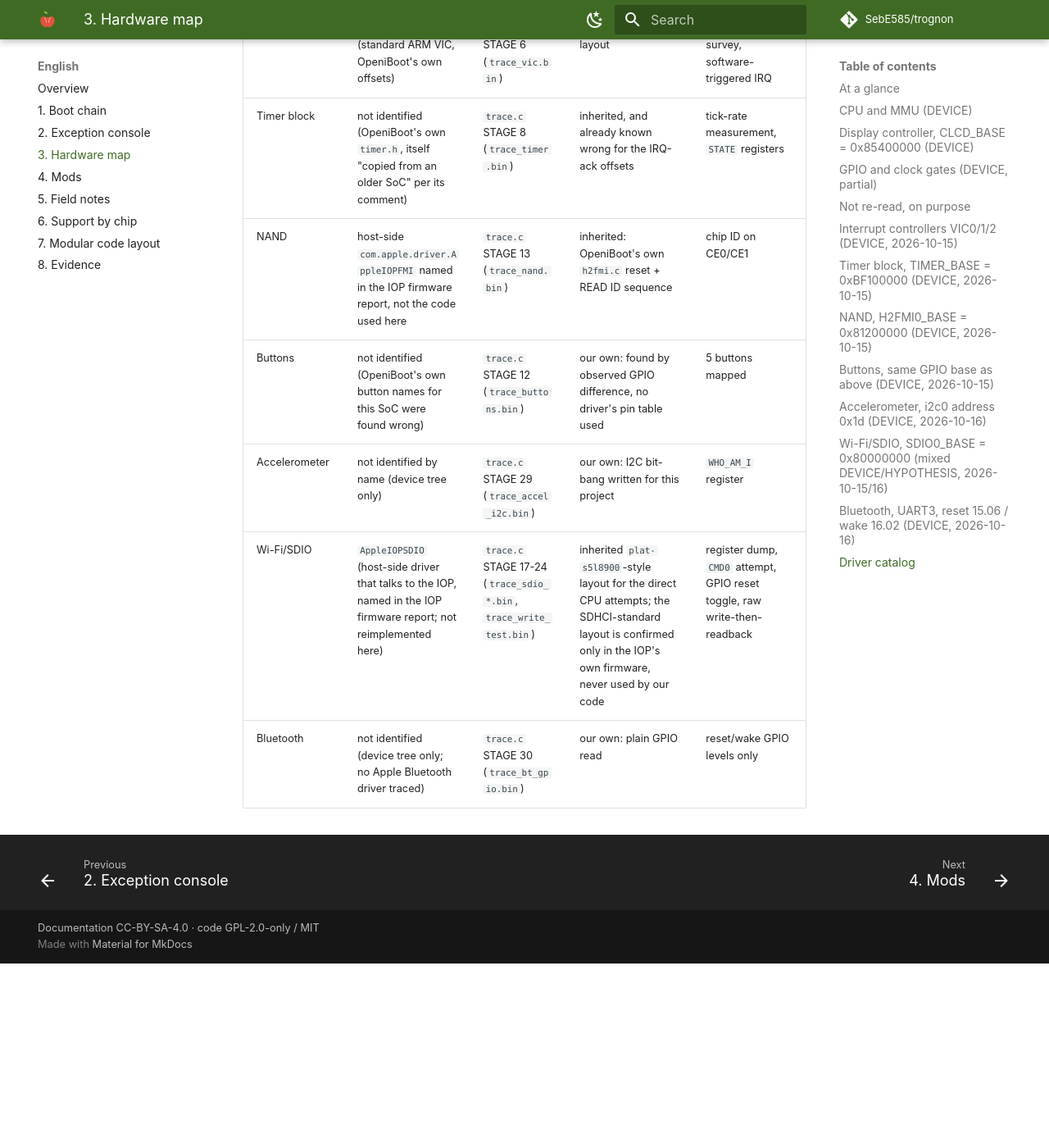
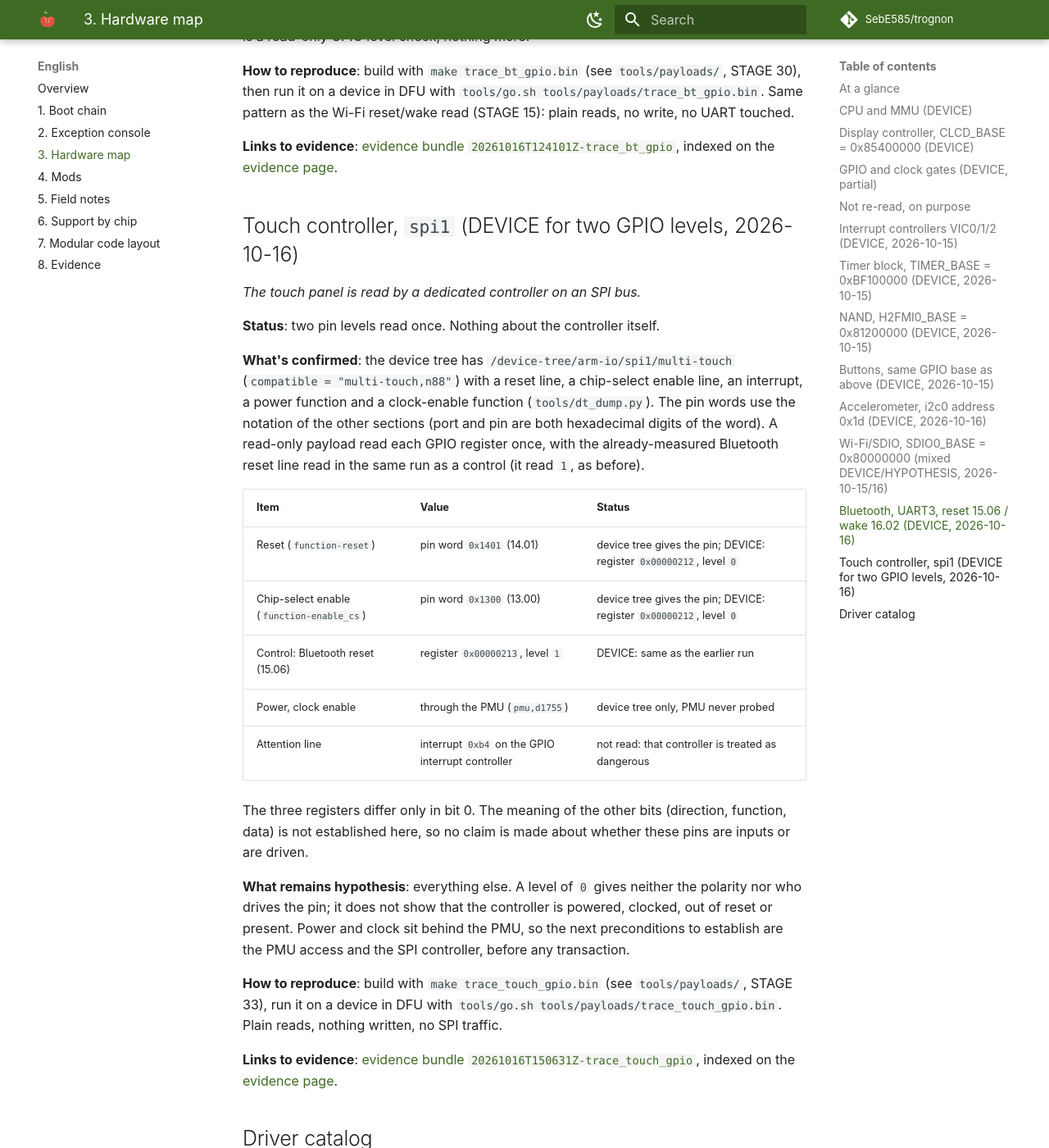
Before and after one commit to SebE585/trognon, an MkDocs documentation site: the page built from docs/en/03-hardware-map.md, in a window 1280 px wide and 1400 px high, scrolled down 11832 px. Shown: the whole window at 82% size. Built offline with MkDocs 1.6.1 and Material for MkDocs 9.7.7, drawn with Linux system fonts in a browser that asks for light colours; comment, search, counter and statistics services are not loaded; before the commit the page ends 13007 px from its top, so only the background shows below that; some of the changed text lies outside the part shown.

Commit message:
hardware: accelerometer axes run, read-only touch GPIO probe (STAGE 33), evidence bundles
- STAGE 31 executed: CTRL_REG1 read back 0x47, axes +11/-9/+58 (about 1 g), one sample
- STAGE 33: touch reset and chip-select enable levels, Bluetooth reset as control
- hardware map: touch section, accelerometer axis data and what it does not show
- send.sh: make a relative --evidence path absolute before changing directory

```diff
--- a/docs/en/03-hardware-map.md
+++ b/docs/en/03-hardware-map.md
@@ -16,9 +16,9 @@
 | Timer block | Tick rate confirmed at 24 MHz | Timer interrupt not proven; IRQ-ack offsets and sequence not validated on this SoC | [Timer block](#timer-block-timer_base-0xbf100000-device-2026-10-15) |
 | NAND | Chip ID read on CE0/CE1 | CE2-CE15, bus 1, and any page access | [NAND](#nand-h2fmi0_base-0x81200000-device-2026-10-15) |
 | Buttons | All 5 buttons mapped by GPIO difference | Mapping found by observed difference, not by name | [Buttons](#buttons-same-gpio-base-as-above-device-2026-10-15) |
-| Accelerometer | Identifier read over a real I2C transaction | Exact chip model, axis data, `orientation` meaning | [Accelerometer](#accelerometer-i2c0-address-0x1d-device-2026-10-16) |
+| Accelerometer | Identifier read; powered up with a verified write; three axis bytes read once, magnitude about 1 g | Exact chip model, axis signs and physical orientation, whether values change with orientation | [Accelerometer](#accelerometer-i2c0-address-0x1d-device-2026-10-16) |
 | Wi-Fi/SDIO | Base address and GPIO lines confirmed; SDHCI layout confirmed in the IOP's own firmware | Which register window the IOP's SDHCI driver actually uses, and why CPU-side writes don't stick | [Wi-Fi/SDIO](#wi-fisdio-sdio0_base-0x80000000-mixed-devicehypothesis-2026-10-1516) |
-| Bluetooth | Reset/wake GPIO levels read | First UART response | [Bluetooth](#bluetooth-uart3-reset-1506-wake-1602-device-2026-10-16) |
+| Touch controller | Reset and chip-select GPIO levels read (one run) | Polarity, power and clock via the PMU, SPI transaction, any response | [Bluetooth](#bluetooth-uart3-reset-1506-wake-1602-device-2026-10-16) |
 
 **Reading the tags**: **DEVICE** means observed on this real phone (a read, or a write
 with its result read back) — never assume a DEVICE tag on one line of a section means
@@ -218,12 +218,36 @@
 only, not probed at all yet — two device-tree nodes do not by themselves prove two separate
 physical chips.
 
+**Axis data (DEVICE, 2026-10-16, one run, phone not moved)**: `STAGE 31` powers the part up
+(first write to this device: `CTRL_REG1`), reads it back, then reads the status and the three
+axis bytes. The write landed (`CTRL_REG1` read back `0x47`: power-down bit cleared, X/Y/Z
+enabled, other bits at their reset state, the default ±2 g range assumed), every ACK flag was
+`1`, and the nonce was confirmed. Raw values: status `0xFF`, X `0x0B` (+11), Y `0xF7` (-9),
+Z `0x3A` (+58), signed 8-bit.
+
+| Item | Value | Status |
+|---|---|---|
+| `CTRL_REG1` after the write | `0x47` | DEVICE: read back, not assumed |
+| `STATUS_REG` | `0xFF` | DEVICE: all data-available and overrun bits set; not interpreted further |
+| X, Y, Z (signed counts) | +11, -9, +58 | DEVICE: one sample each |
+| Magnitude | about 59 counts | arithmetic on the three bytes |
+
+With the datasheet's nominal 18 mg per count at ±2 g (a datasheet figure, not measured here)
+that is about 1.07 g, with Z dominant: consistent with gravity on one axis, which says the
+chip is alive and the data is plausible. It does **not** say which physical face is up, the
+axis signs, or that the scale is right: one still sample cannot separate those.
+
+**Next observation**: repeat with the phone held in a different, known orientation and check
+that the dominant axis moves accordingly. Until then this is "plausible gravity vector", not
+a calibrated sensor.
+
 **How to reproduce**: build with `make trace_accel_i2c.bin` (see `tools/payloads/`, STAGE
-29), then run it on a device in DFU with `tools/go.sh tools/payloads/trace_accel_i2c.bin`.
+29), then run it on a device in DFU with `tools/go.sh tools/payloads/trace_accel_i2c.bin`. The axes
+run is `make trace_accel_axes.bin` (STAGE 31), run the same way.
 On that run it reads the bus idle level first and only attempts the transaction if it looks
 plausibly pulled-up, so a mis-wired guess cannot look like a silent success.
 
-**Links to evidence**: [evidence bundle `20261016T101710Z-trace_accel_i2c`](https://github.com/SebE585/trognon/tree/main/evidence/20261016T101710Z-trace_accel_i2c), indexed on the [evidence page](08-evidence.md).
+**Links to evidence**: [evidence bundle `20261016T101710Z-trace_accel_i2c`](https://github.com/SebE585/trognon/tree/main/evidence/20261016T101710Z-trace_accel_i2c) and [`20261016T150615Z-trace_accel_axes`](https://github.com/SebE585/trognon/tree/main/evidence/20261016T150615Z-trace_accel_axes), indexed on the [evidence page](08-evidence.md).
 
 ## Wi-Fi/SDIO, `SDIO0_BASE = 0x80000000` (mixed DEVICE/HYPOTHESIS, 2026-10-15/16)
 
@@ -317,6 +341,42 @@
 
 **Links to evidence**: [evidence bundle `20261016T124101Z-trace_bt_gpio`](https://github.com/SebE585/trognon/tree/main/evidence/20261016T124101Z-trace_bt_gpio), indexed on the [evidence page](08-evidence.md).
 
+## Touch controller, `spi1` (DEVICE for two GPIO levels, 2026-10-16)
+
+*The touch panel is read by a dedicated controller on an SPI bus.*
+
+**Status**: two pin levels read once. Nothing about the controller itself.
+
+**What's confirmed**: the device tree has `/device-tree/arm-io/spi1/multi-touch`
+(`compatible = "multi-touch,n88"`) with a reset line, a chip-select enable line, an
+interrupt, a power function and a clock-enable function (`tools/dt_dump.py`). The pin
+words use the notation of the other sections (port and pin are both hexadecimal digits of
+the word). A read-only payload read each GPIO register once, with the already-measured
+Bluetooth reset line read in the same run as a control (it read `1`, as before).
+
+| Item | Value | Status |
+|---|---|---|
+| Reset (`function-reset`) | pin word `0x1401` (14.01) | device tree gives the pin; DEVICE: register `0x00000212`, level `0` |
+| Chip-select enable (`function-enable_cs`) | pin word `0x1300` (13.00) | device tree gives the pin; DEVICE: register `0x00000212`, level `0` |
+| Control: Bluetooth reset (15.06) | register `0x00000213`, level `1` | DEVICE: same as the earlier run |
+| Power, clock enable | through the PMU (`pmu,d1755`) | device tree only, PMU never probed |
+| Attention line | interrupt `0xb4` on the GPIO interrupt controller | not read: that controller is treated as dangerous |
+
+The three registers differ only in bit 0. The meaning of the other bits (direction, function,
+data) is not established here, so no claim is made about whether these pins are inputs or are
+driven.
+
+**What remains hypothesis**: everything else. A level of `0` gives neither the polarity nor
+who drives the pin; it does not show that the controller is powered, clocked, out of reset
+or present. Power and clock sit behind the PMU, so the next preconditions to establish are
+the PMU access and the SPI controller, before any transaction.
+
+**How to reproduce**: build with `make trace_touch_gpio.bin` (see `tools/payloads/`, STAGE
+33), run it on a device in DFU with `tools/go.sh tools/payloads/trace_touch_gpio.bin`. Plain
+reads, nothing written, no SPI traffic.
+
+**Links to evidence**: [evidence bundle `20261016T150631Z-trace_touch_gpio`](https://github.com/SebE585/trognon/tree/main/evidence/20261016T150631Z-trace_touch_gpio), indexed on the [evidence page](08-evidence.md).
+
 ## Driver catalog
 
 Which Apple driver (if any) was identified for each block, which of our own files tests it,
```
Also changed, not shown: docs/en/08-evidence.md (+2 -0 lines), docs/snippets/evidence-table.en.md (+2 -0 lines), docs/snippets/evidence-table.fr.md (+2 -0 lines), 12 other files.
